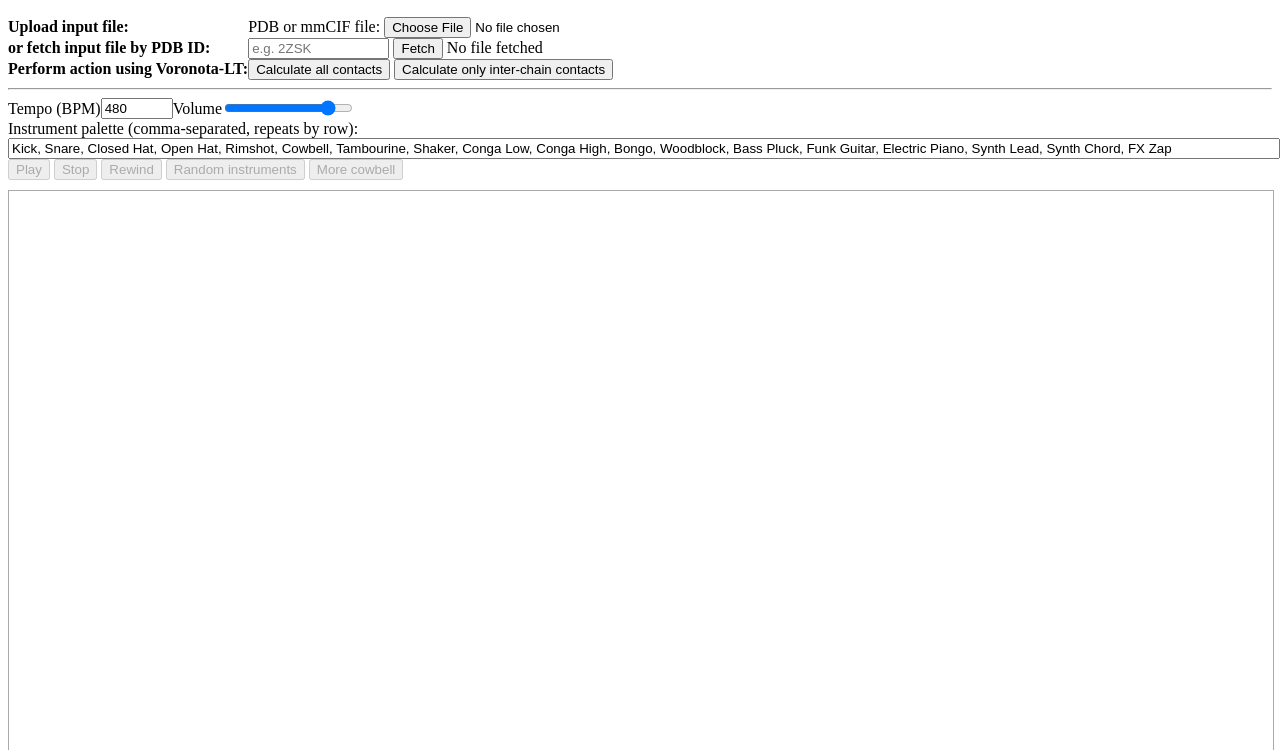
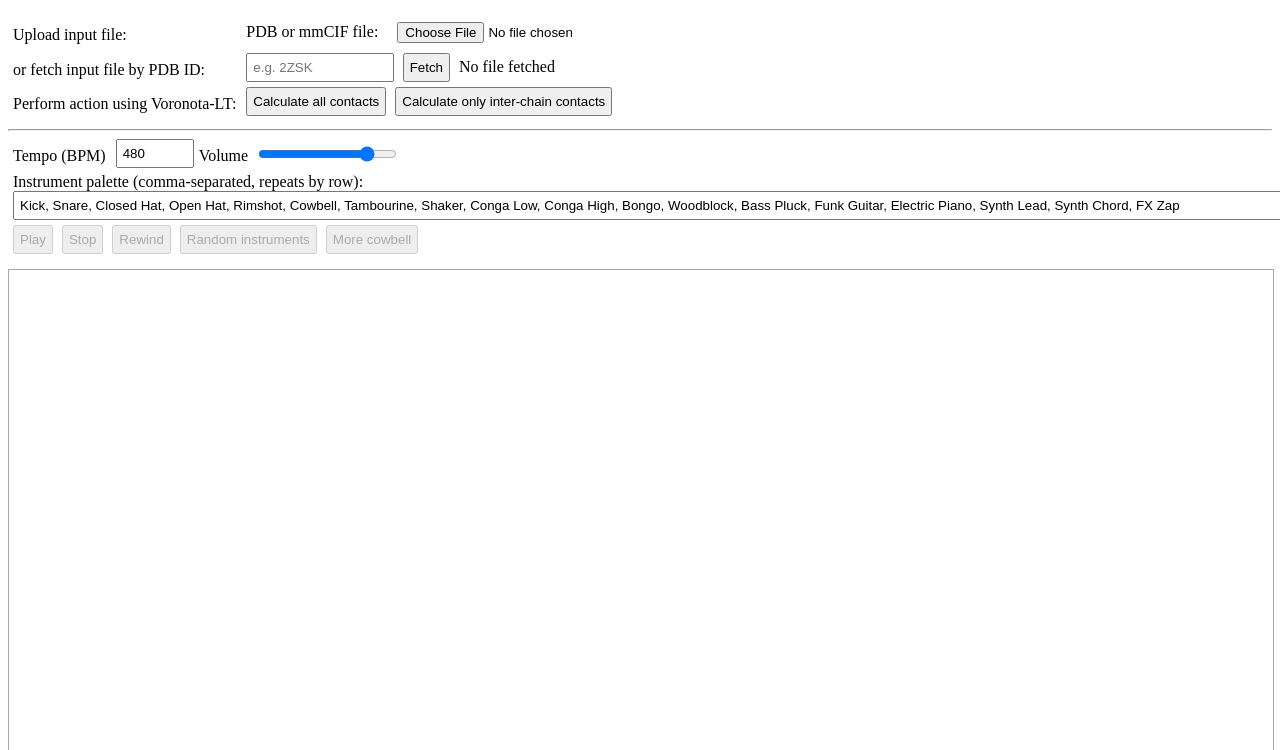
Before and after one commit to kliment-olechnovic/contact-map-noise, a plain HTML site: page web/index.html in a window 1280 px wide. Shown: the part 50-800 px from the top of the page. Drawn offline with Linux system fonts and the light colour scheme; a script that the page names is missing.

Commit message:
Improved GUI.

```diff
--- a/web/index.html
+++ b/web/index.html
@@ -9,6 +9,8 @@
 			pre { white-space: pre-wrap; border: 1px solid #ddd; padding: 8px; min-height: 44px; }
 			table { border-collapse: collapse; }
 			table, td, th { border: 0px solid black; padding: 0px; text-align: left; }
+			label { padding: 5px; }
+			input, button { padding: 5px; margin-left: 5px; margin-bottom: 5px; }
 		</style>
 </head>
 <body>
@@ -19,7 +21,7 @@
 		<tbody>
 			<tr>
 				<td>
-					<strong>Upload input file:</strong>
+					<label>Upload input file:</label>
 				</td>
 				<td>
 					<label for="fileInput">PDB or mmCIF file:</label>
@@ -28,7 +30,7 @@
 			</tr>
 			<tr>
 				<td>
-					<strong>or fetch input file by PDB ID:</strong>
+					<label>or fetch input file by PDB ID:</label>
 				</td>
 				<td>
 					<input id="pdbIdInput" type="text" autocomplete="off" placeholder="e.g. 2ZSK" style="width: 10em;"/>
@@ -38,7 +40,7 @@
 			</tr>
 			<tr>
 				<td>
-					<strong>Perform action using Voronota-LT:</strong>
+					<label>Perform action using Voronota-LT:</label>
 				</td>
 				<td>
 					<button onclick="runVoronotaLT('all')">Calculate all contacts</button>
@@ -56,15 +58,15 @@
 	<table>
 		<tbody>
 			<tr>
-				<td>Tempo (BPM)</td>
+				<td><label>Tempo (BPM)</label></td>
 				<td><input id="bpm" type="number" min="20" max="2000" step="1" value="480" /></td>
-				<td>Volume</td>
+				<td><label>Volume</label></td>
 				<td><input id="vol" type="range" min="0" max="1" step="0.001" value="0.85" /></td>
 			</tr>
 		</tbody>
 	</table>
 
-	Instrument palette (comma-separated, repeats by row):
+	<label>Instrument palette (comma-separated, repeats by row):</label>
 	<br/>
 	<input id="palette" type="text" style="width: 100%;" value="Kick, Snare, Closed Hat, Open Hat, Rimshot, Cowbell, Tambourine, Shaker, Conga Low, Conga High, Bongo, Woodblock, Bass Pluck, Funk Guitar, Electric Piano, Synth Lead, Synth Chord, FX Zap" />
 
```
